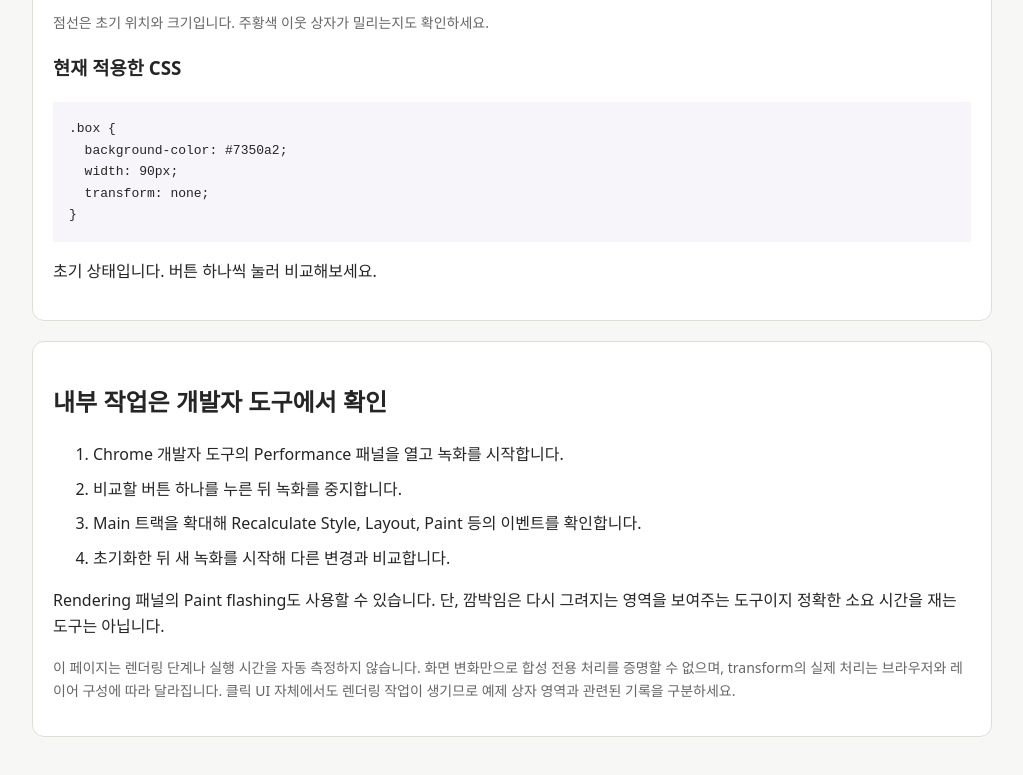
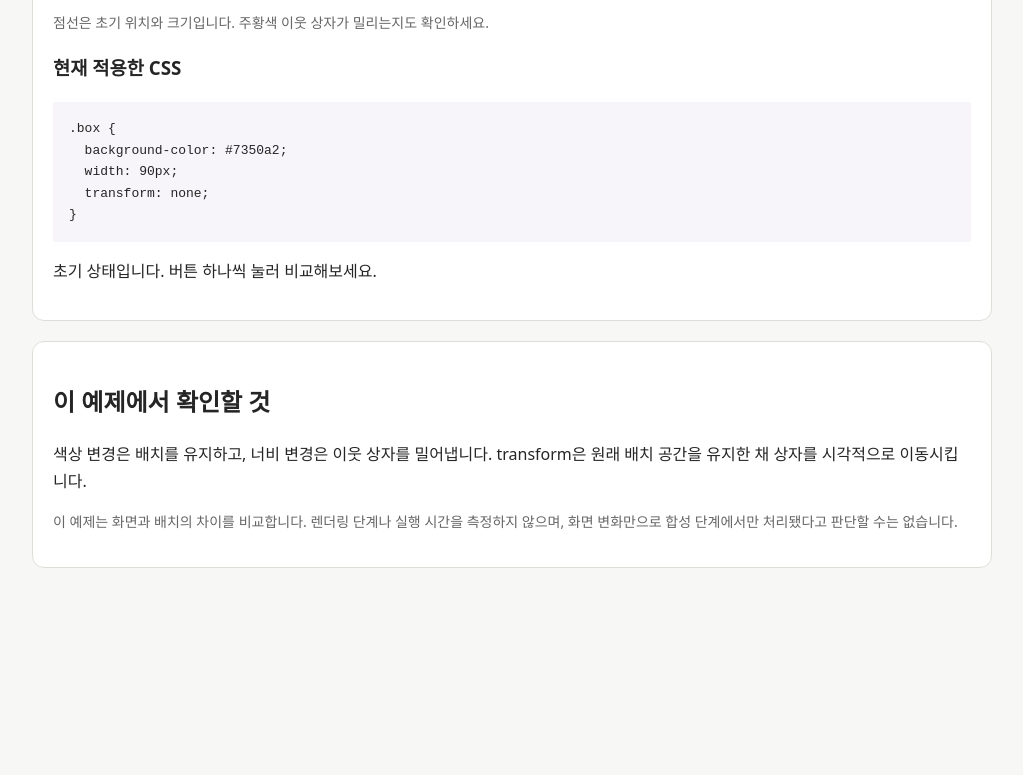
Before and after one commit to minsik1014/web-cs-examples, a plain HTML site: page 04-rendering/index.html in a window 1280 px wide. Shown: the part 554-1329 px from the top of the page, without its empty margins (128-1151 px from the left). After the commit the page ends 1174 px from the top, so only its background shows below. Drawn offline with Linux system fonts and the light colour scheme.

Commit message:
docs: 렌더링 예제 안내를 화면 비교 중심으로 정리

```diff
--- a/04-rendering/index.html
+++ b/04-rendering/index.html
@@ -41,16 +41,10 @@
     <pre><code id="code"></code></pre>
     <p id="explanation" role="status"></p>
   </section>
-  <section class="panel" aria-labelledby="measure">
-    <h2 id="measure">내부 작업은 개발자 도구에서 확인</h2>
-    <ol>
-      <li>Chrome 개발자 도구의 Performance 패널을 열고 녹화를 시작합니다.</li>
-      <li>비교할 버튼 하나를 누른 뒤 녹화를 중지합니다.</li>
-      <li>Main 트랙을 확대해 Recalculate Style, Layout, Paint 등의 이벤트를 확인합니다.</li>
-      <li>초기화한 뒤 새 녹화를 시작해 다른 변경과 비교합니다.</li>
-    </ol>
-    <p>Rendering 패널의 Paint flashing도 사용할 수 있습니다. 단, 깜박임은 다시 그려지는 영역을 보여주는 도구이지 정확한 소요 시간을 재는 도구는 아닙니다.</p>
-    <p class="note">이 페이지는 렌더링 단계나 실행 시간을 자동 측정하지 않습니다. 화면 변화만으로 합성 전용 처리를 증명할 수 없으며, transform의 실제 처리는 브라우저와 레이어 구성에 따라 달라집니다. 클릭 UI 자체에서도 렌더링 작업이 생기므로 예제 상자 영역과 관련된 기록을 구분하세요.</p>
+  <section class="panel" aria-labelledby="observation">
+    <h2 id="observation">이 예제에서 확인할 것</h2>
+    <p>색상 변경은 배치를 유지하고, 너비 변경은 이웃 상자를 밀어냅니다. transform은 원래 배치 공간을 유지한 채 상자를 시각적으로 이동시킵니다.</p>
+    <p class="note">이 예제는 화면과 배치의 차이를 비교합니다. 렌더링 단계나 실행 시간을 측정하지 않으며, 화면 변화만으로 합성 단계에서만 처리됐다고 판단할 수는 없습니다.</p>
   </section>
 </main>
 <script>
@@ -62,7 +56,7 @@
   const reasons = {
     color: '배경색만 바뀝니다. 이 변경 자체는 배치 계산 없이 다시 그리는 작업이 필요할 수 있습니다.',
     width: '너비가 늘어나면서 이웃 상자의 위치도 바뀝니다. 배치 재계산이 필요한 경우입니다.',
-    transform: '보라색 상자는 이동하지만 이웃 상자의 배치 위치는 그대로입니다. 합성만으로 처리되는지는 별도로 기록을 확인하세요.'
+    transform: '상자가 시각적으로 이동하지만 이웃 상자의 배치 위치는 그대로입니다. 원래 배치 공간은 유지됩니다.'
   };
   function update(kind) {
     const color = state.color ? '#2563eb' : '#7350a2';
```
